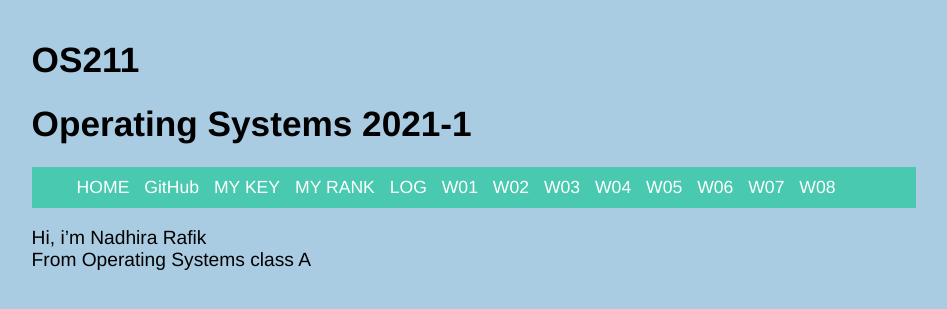
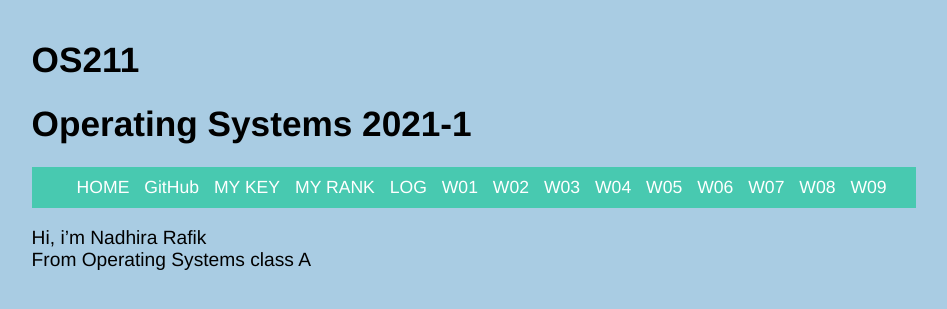
Before and after one commit to nadhirarafik/os211, a Jekyll site: the page built from index.md, in a window 1280 px wide. Shown: the top 309 px of the page, without its empty margins (166-1113 px from the left). Built offline with Jekyll 4.4.1, drawn with Linux system fonts in a browser that asks for light colours.

Commit message:
Update base.html

```diff
--- a/_layouts/base.html
+++ b/_layouts/base.html
@@ -80,6 +80,7 @@
                 <li class='listitem'><a href='{{ site.baseurl }}/W06/'>W06</a></li>
                 <li class='listitem'><a href='{{ site.baseurl }}/W07/'>W07</a></li>
 		<li class='listitem'><a href='{{ site.baseurl }}/W08/'>W08</a></li>
+		<li class='listitem'><a href='{{ site.baseurl }}/W09/'>W09</a></li>
             </ul>
         </nav>
 
```
